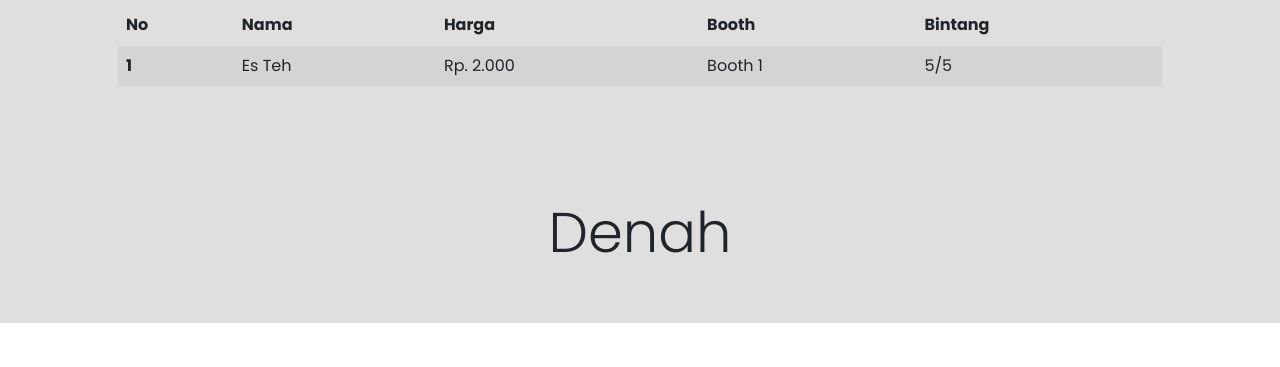
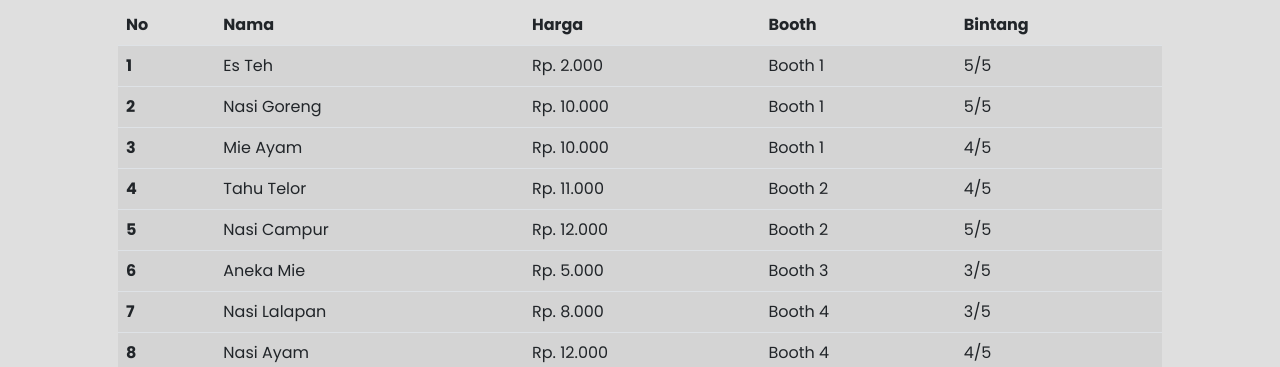
Before and after one commit to adityarizkyramadhan/Project-Akhir-IMK, a plain HTML site: page index.html in a window 1280 px wide. Shown: the part 585-952 px from the top of the page. Before the commit the page ends 908 px from the top, so only its background shows below. Drawn offline with nearby package versions, Linux system fonts and the light colour scheme.

Commit message:
add menu

```diff
--- a/index.html
+++ b/index.html
@@ -1,5 +1,6 @@
 <!DOCTYPE html>
 <html lang="en">
+
 <head>
   <meta charset="UTF-8" />
   <meta http-equiv="X-UA-Compatible" content="IE=edge" />
@@ -9,14 +10,17 @@
   <link rel="preconnect" href="https://fonts.googleapis.com" />
   <link rel="preconnect" href="https://fonts.gstatic.com" crossorigin />
   <link href="https://fonts.googleapis.com/css2?family=Poppins:wght@300;400;500;700&display=swap" rel="stylesheet" />
-    <link href="https://cdn.jsdelivr.net/npm/bootstrap@5.2.2/dist/css/bootstrap.min.css" rel="stylesheet" integrity="sha384-Zenh87qX5JnK2Jl0vWa8Ck2rdkQ2Bzep5IDxbcnCeuOxjzrPF/et3URy9Bv1WTRi" crossorigin="anonymous" />
+  <link href="https://cdn.jsdelivr.net/npm/bootstrap@5.2.2/dist/css/bootstrap.min.css" rel="stylesheet"
+    integrity="sha384-Zenh87qX5JnK2Jl0vWa8Ck2rdkQ2Bzep5IDxbcnCeuOxjzrPF/et3URy9Bv1WTRi" crossorigin="anonymous" />
 </head>
+
 <body>
   <!-- NAVBAR -->
   <nav class="navbar navbar-expand-lg">
     <div class="container p-2">
       <a class="navbar-brand fw-bold" href="#">KANTINKU</a>
-        <button class="navbar-toggler" type="button" data-bs-toggle="collapse" data-bs-target="#navbarNav" aria-controls="navbarNav" aria-expanded="false" aria-label="Toggle navigation">
+      <button class="navbar-toggler" type="button" data-bs-toggle="collapse" data-bs-target="#navbarNav"
+        aria-controls="navbarNav" aria-expanded="false" aria-label="Toggle navigation">
         <span class="navbar-toggler-icon"></span>
       </button>
       <div class="collapse navbar-collapse" id="navbarNav">
@@ -72,6 +76,69 @@
                 <td>5/5</td>
               </tr>
             </tbody>
+            <tbody>
+              <tr>
+                <th scope="row">2</th>
+                <td>Nasi Goreng</td>
+                <td>Rp. 10.000</td>
+                <td>Booth 1</td>
+                <td>5/5</td>
+              </tr>
+            </tbody>
+            <tbody>
+              <tr>
+                <th scope="row">3</th>
+                <td>Mie Ayam</td>
+                <td>Rp. 10.000</td>
+                <td>Booth 1</td>
+                <td>4/5</td>
+              </tr>
+            </tbody>
+            <tbody>
+              <tr>
+                <th scope="row">4</th>
+                <td>Tahu Telor</td>
+                <td>Rp. 11.000</td>
+                <td>Booth 2</td>
+                <td>4/5</td>
+              </tr>
+            </tbody>
+            <tbody>
+              <tr>
+                <th scope="row">5</th>
+                <td>Nasi Campur</td>
+                <td>Rp. 12.000</td>
+                <td>Booth 2</td>
+                <td>5/5</td>
+              </tr>
+            </tbody>
+            <tbody>
+              <tr>
+                <th scope="row">6</th>
+                <td>Aneka Mie</td>
+                <td>Rp. 5.000</td>
+                <td>Booth 3</td>
+                <td>3/5</td>
+              </tr>
+            </tbody>
+            <tbody>
+              <tr>
+                <th scope="row">7</th>
+                <td>Nasi Lalapan</td>
+                <td>Rp. 8.000</td>
+                <td>Booth 4</td>
+                <td>3/5</td>
+              </tr>
+            </tbody>
+            <tbody>
+              <tr>
+                <th scope="row">8</th>
+                <td>Nasi Ayam</td>
+                <td>Rp. 12.000</td>
+                <td>Booth 4</td>
+                <td>4/5</td>
+              </tr>
+            </tbody>
           </table>
         </div>
       </div>
@@ -82,6 +149,9 @@
       <h1 class="display-4 fw- text-center">Denah</h1>
 
     </div>
-    <script src="https://cdn.jsdelivr.net/npm/bootstrap@5.2.2/dist/js/bootstrap.bundle.min.js" integrity="sha384-OERcA2EqjJCMA+/3y+gxIOqMEjwtxJY7qPCqsdltbNJuaOe923+mo//f6V8Qbsw3" crossorigin="anonymous"></script>
+    <script src="https://cdn.jsdelivr.net/npm/bootstrap@5.2.2/dist/js/bootstrap.bundle.min.js"
+      integrity="sha384-OERcA2EqjJCMA+/3y+gxIOqMEjwtxJY7qPCqsdltbNJuaOe923+mo//f6V8Qbsw3"
+      crossorigin="anonymous"></script>
 </body>
+
 </html>
```
Lines whose indentation alone changed are shown as unchanged.
